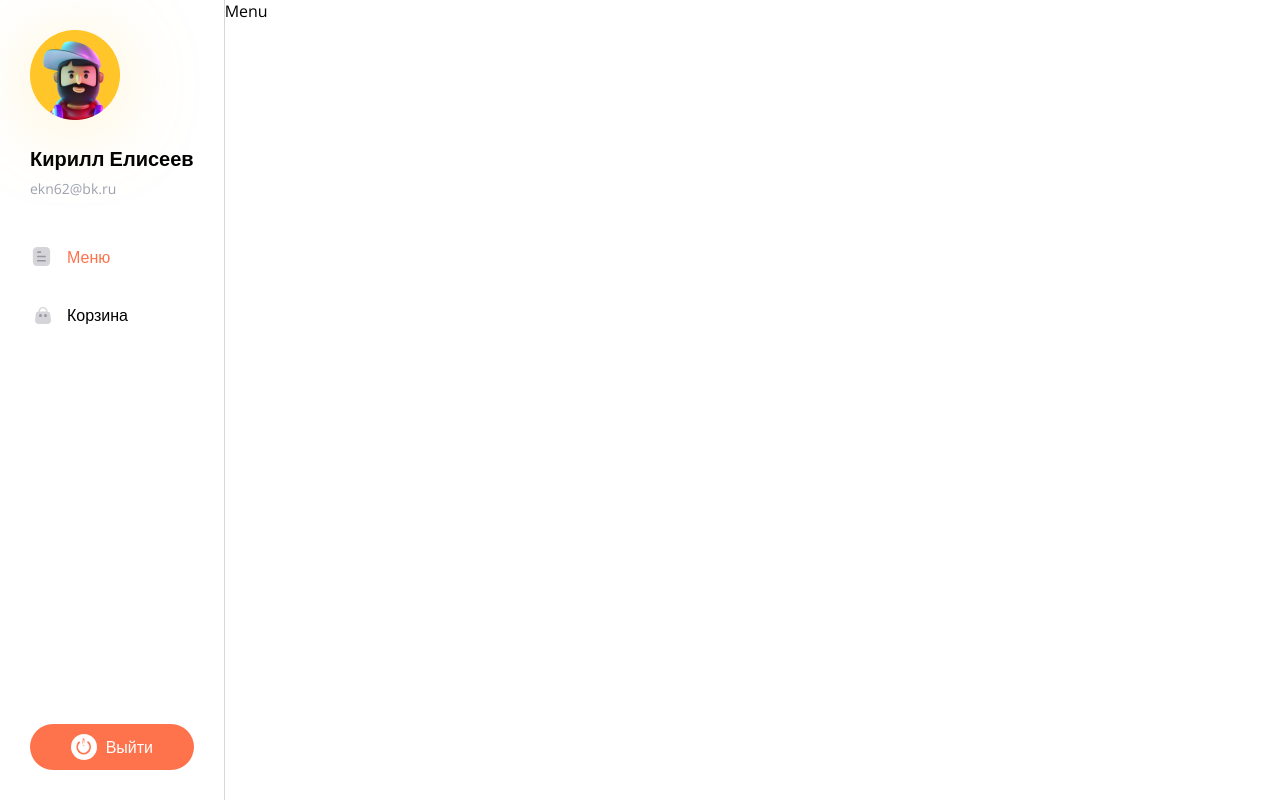
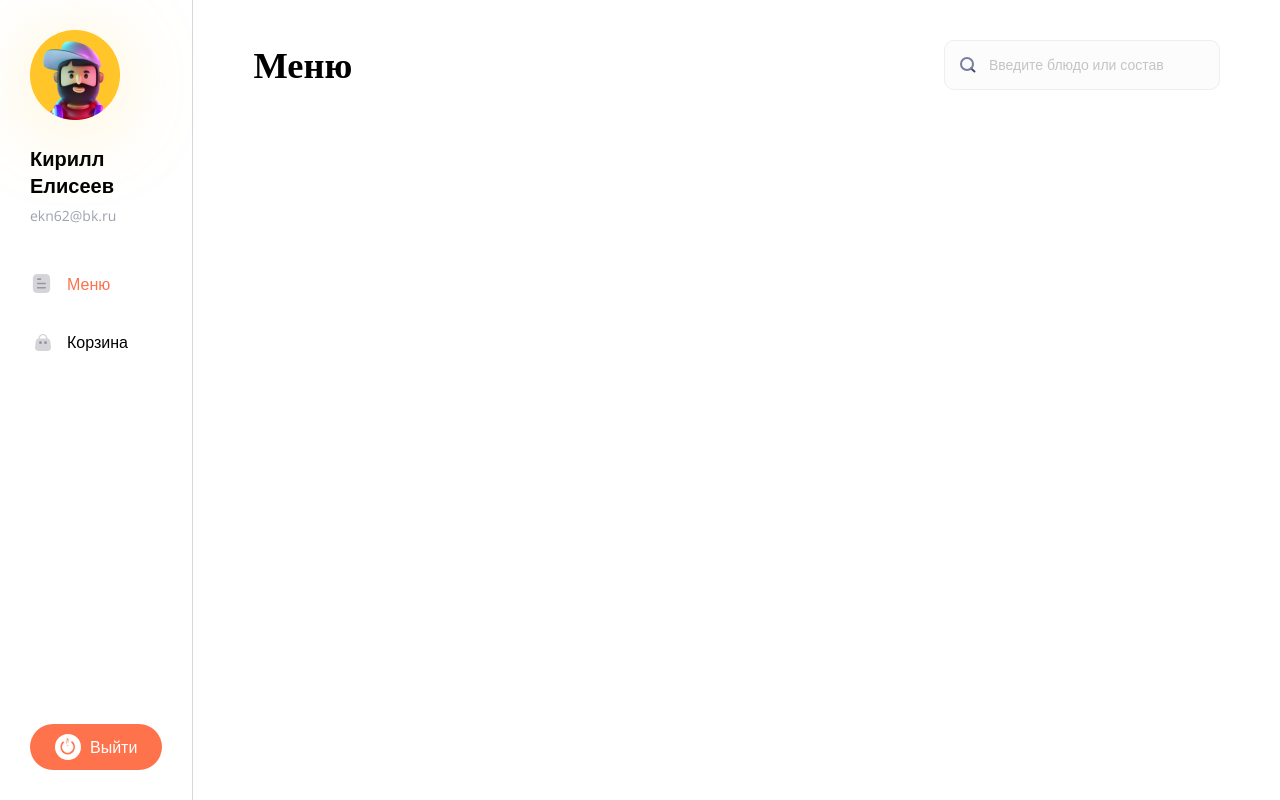
Before and after one commit to kixxpy/Pizza-app, a React (Vite) app: page / in a window 1280 px wide. Built offline with nearby package versions, Linux system fonts and the light colour scheme.

Commit message:
Добавил компонент поиска Search

```diff
--- /dev/null
+++ b/src/components/Headling/Headling.module.css
@@ -0,0 +1,9 @@
+.h1 {
+	color: var(--text-color);
+	font-family: Open Sans;
+	font-size: 36.413px;
+	font-style: normal;
+	font-weight: 600;
+	line-height: 120%;
+	margin: 0;
+}
--- /dev/null
+++ b/src/components/Headling/Headling.props.ts
@@ -0,0 +1,5 @@
+import { InputHTMLAttributes, ReactNode } from 'react'
+
+export interface HeadlingProps extends InputHTMLAttributes<HTMLHeadingElement> {
+	children: ReactNode;
+}
--- /dev/null
+++ b/src/components/Headling/Headling.tsx
@@ -0,0 +1,13 @@
+import styles from './Headling.module.css';
+import cn from 'classnames';
+import { HeadlingProps } from './Headling.props.ts';
+
+const Headling = ({ children, className, ...props}: HeadlingProps) => {
+	return (
+		<h1 {...props} className={cn(className, styles['h1'])}>
+			{children}
+		</h1>
+	);
+};
+
+export default Headling;
--- /dev/null
+++ b/src/components/Search/Search.module.css
@@ -0,0 +1,24 @@
+.input {
+	color: var(--black-color);
+	font-size: 14px;
+	font-style: normal;
+	font-weight: 400;
+	line-height: normal;
+	min-width: 200px;
+	background-color: #FCFCFD;
+	border-radius: 10px;
+	border: 1px solid var(--input-border-color);
+	padding: 16px 30px 16px 44px;
+}
+.input::placeholder {
+	color: var(--input-placeholder-color);
+}
+
+.input-wrapper {
+	position: relative;
+}
+.icon {
+	position: absolute;
+	left: 16px;
+	top: 17px;
+}
--- /dev/null
+++ b/src/components/Search/Search.props.ts
@@ -0,0 +1,5 @@
+import { InputHTMLAttributes } from 'react'
+
+export interface SearchProps extends InputHTMLAttributes<HTMLInputElement> {
+	isValid?: boolean;
+}
--- /dev/null
+++ b/src/components/Search/Search.tsx
@@ -0,0 +1,24 @@
+import { forwardRef } from 'react';
+import styles from './Search.module.css';
+import cn from 'classnames';
+import { SearchProps } from './Search.props.ts';
+
+const Search = forwardRef<HTMLInputElement, SearchProps>(function Input(
+	{ isValid = true, className, ...props },
+	ref,
+) {
+	return (
+		<div className={styles['input-wrapper']}>
+			<input
+				ref={ref}
+				className={cn(styles['input'], className, {
+					[styles['invalid']]: isValid,
+				})}
+				{...props}
+			/>
+			<img className={styles['icon']} src="/search-icon.svg" alt="Иконка лупы" />
+		</div>
+	);
+});
+
+export default Search;
--- a/src/layout/Layout/Layout.module.css
+++ b/src/layout/Layout/Layout.module.css
@@ -59,3 +59,7 @@
 	margin-bottom: 20px;
 	filter: drop-shadow(0px 8px 40px rgba(255, 197, 41, 0.25));
 }
+.content {
+	padding: 40px 60px;
+	width: 100%;
+}
--- a/src/layout/Layout/Layout.tsx
+++ b/src/layout/Layout/Layout.tsx
@@ -31,7 +31,7 @@
 					Выйти
 				</Button>
 			</div>
-			<div>
+			<div className={styles['content']}>
 				<Outlet />
 			</div>
 		</div>
--- a/src/main.tsx
+++ b/src/main.tsx
@@ -1,6 +1,5 @@
 import React from 'react';
 import ReactDOM from 'react-dom/client';
-import App from './App.tsx';
 import './index.css';
 import { RouterProvider, createBrowserRouter } from 'react-router-dom';
 import { Menu } from './pages/Menu/Menu.tsx'
@@ -31,7 +30,6 @@
 
 ReactDOM.createRoot(document.getElementById('root')!).render(
 	<React.StrictMode>
-		<App />
 		<RouterProvider router={router}/>
 	</React.StrictMode>,
 );
--- /dev/null
+++ b/src/pages/Menu/Menu.module.css
@@ -0,0 +1,5 @@
+.head {
+	display: flex;
+	justify-content: space-between;
+	align-items: center;
+}
--- a/src/pages/Menu/Menu.tsx
+++ b/src/pages/Menu/Menu.tsx
@@ -1,5 +1,12 @@
+import Headling from '../../components/Headling/Headling'
+import Search from '../../components/Search/Search'
+import styles from './Menu.module.css'
+
 export function Menu() {
 	return (
-		<>Menu</>
+		<div className={styles['head']}>
+			<Headling>Меню</Headling>
+			<Search placeholder='Введите блюдо или состав'/>
+		</div>
 	)
 }
```
Also changed, not shown: src/App.tsx (deleted, +0 -11 lines), public/search-icon.svg (added).
